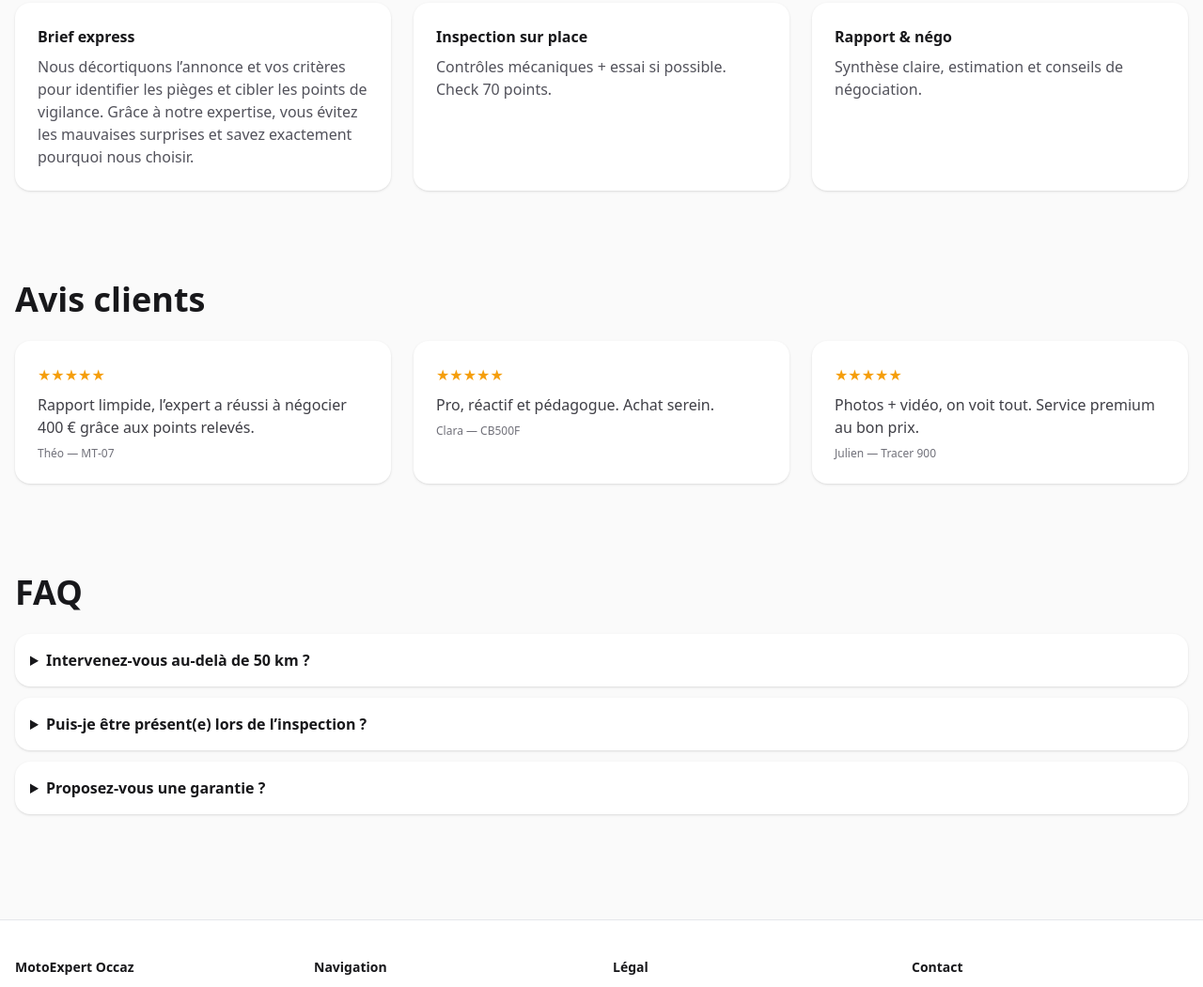
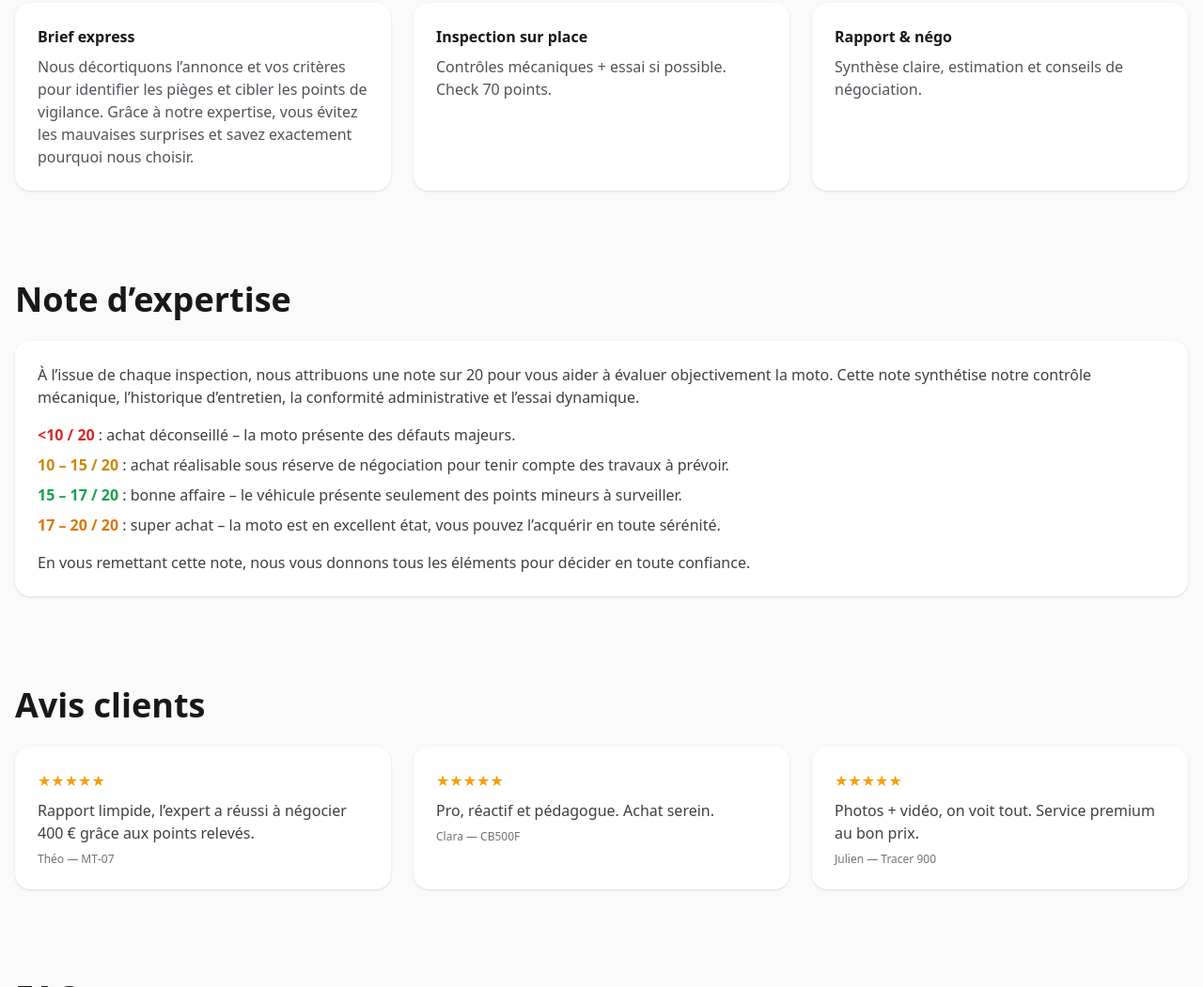
Before and after one commit to remi92200/motoexpert-site, a plain HTML site: page index.html in a window 1280 px wide. Shown: the part 2042-3093 px from the top of the page at 94% size. Drawn offline with nearby package versions, Linux system fonts and the light colour scheme.

Commit message:
Ajout de la section "Note d’expertise" expliquant notre systeme de notation sur 20 et mise a jour du temoinage (expert negocie 400 €).

```diff
--- a/index.html
+++ b/index.html
@@ -189,6 +189,24 @@
     </div>
   </section>
 
+  <!-- Note d'expertise -->
+  <section id="notation" class="container mx-auto px-4 py-12">
+    <h2 class="text-2xl md:text-4xl font-extrabold">Note d’expertise</h2>
+    <div class="mt-6 bg-white rounded-2xl p-6 shadow">
+      <p class="text-zinc-700">
+        À l’issue de chaque inspection, nous attribuons une note sur 20 pour vous aider à évaluer objectivement la moto.
+        Cette note synthétise notre contrôle mécanique, l’historique d’entretien, la conformité administrative et l’essai dynamique.
+      </p>
+      <ul class="mt-4 space-y-2 text-zinc-700">
+        <li><span class="font-semibold text-red-600">&lt;10&nbsp;/&nbsp;20</span> : achat déconseillé – la moto présente des défauts majeurs.</li>
+        <li><span class="font-semibold text-yellow-600">10&nbsp;–&nbsp;15&nbsp;/&nbsp;20</span> : achat réalisable sous réserve de négociation pour tenir compte des travaux à prévoir.</li>
+        <li><span class="font-semibold text-green-600">15&nbsp;–&nbsp;17&nbsp;/&nbsp;20</span> : bonne affaire – le véhicule présente seulement des points mineurs à surveiller.</li>
+        <li><span class="font-semibold text-amber-600">17&nbsp;–&nbsp;20&nbsp;/&nbsp;20</span> : super achat – la moto est en excellent état, vous pouvez l’acquérir en toute sérénité.</li>
+      </ul>
+      <p class="mt-4 text-zinc-700">En vous remettant cette note, nous vous donnons tous les éléments pour décider en toute confiance.</p>
+    </div>
+  </section>
+
   <section id="avis" class="container mx-auto px-4 py-12">
     <h2 class="text-2xl md:text-4xl font-extrabold">Avis clients</h2>
     <div class="grid md:grid-cols-3 gap-6 mt-6">
```
